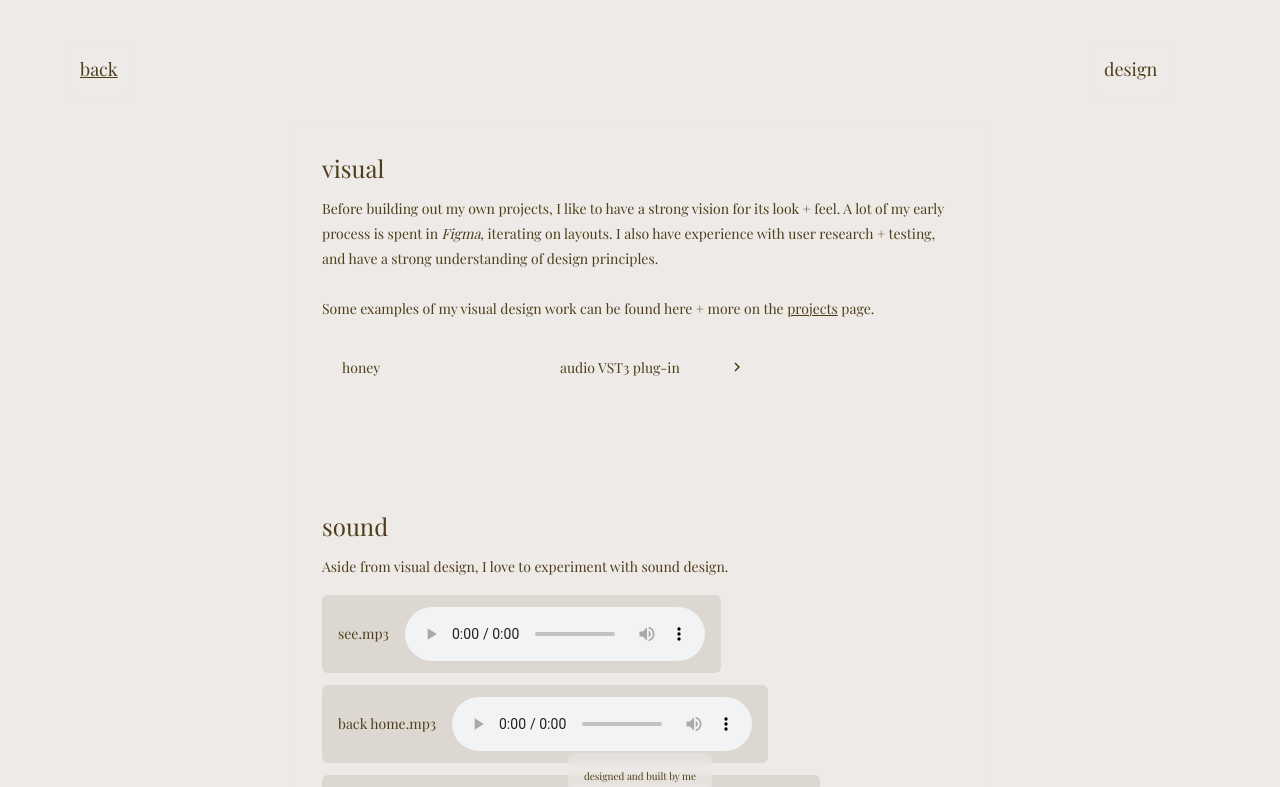
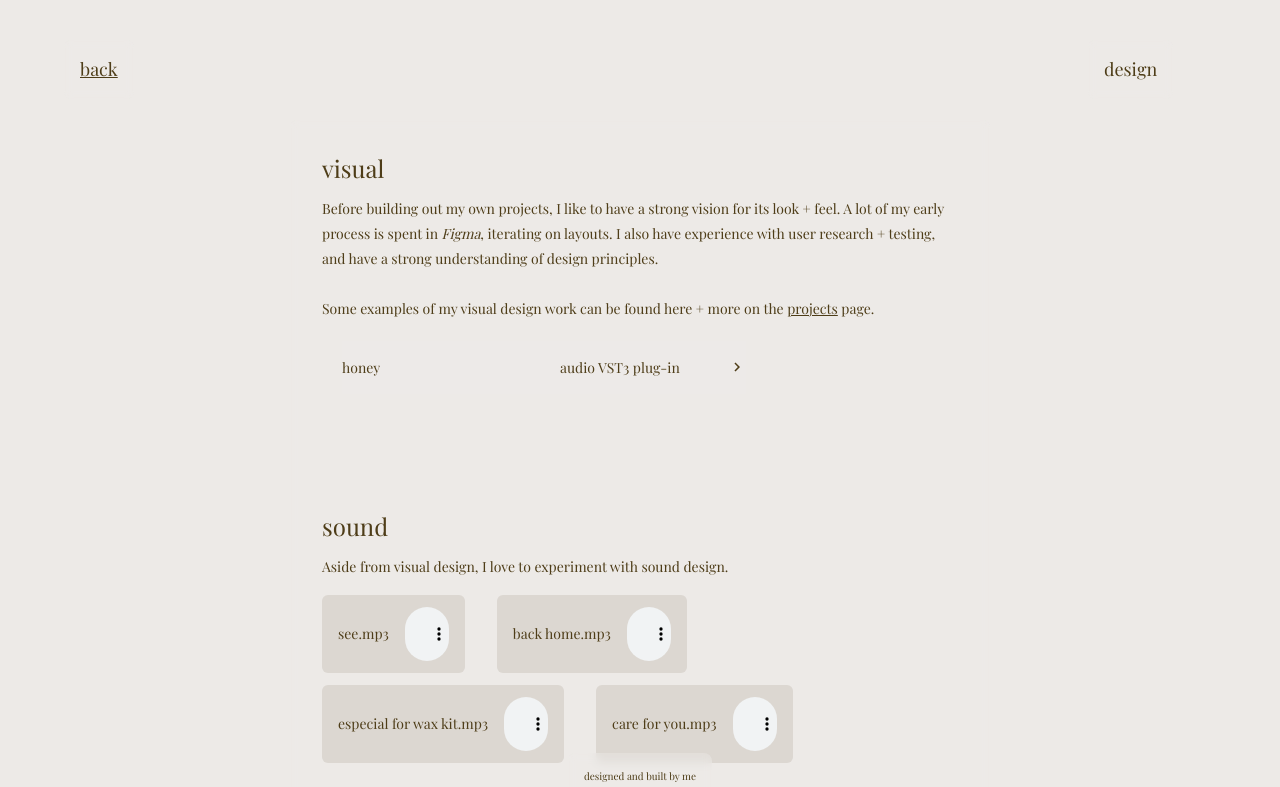
Before and after one commit to joshudd/portfolio, a Next.js app: page /design in a window 1280 px wide. Shown: the top 787 px of the page. Built offline with nearby package versions, Linux system fonts and the light colour scheme.

Commit message:
format sounds

```diff
--- a/src/components/views/design-view.tsx
+++ b/src/components/views/design-view.tsx
@@ -83,13 +83,13 @@ const DesignView = () => {
                 <p className="flex flex-col flex-wrap content-start gap-x-4 md:gap-x-8 text-[10px] sm:text-[12px] md:text-[14px] leading-[1.8]">
                     Aside from visual design, I love to experiment with sound design.
                 </p>
-                <div className="mt-4">
+                <div className="mt-4 flex flex-row flex-wrap content-start gap-x-4 md:gap-x-8">
                     {audioFiles.map((audioFile, index) => (
-                    <div key={index} className="inline-flex items-center mb-3 gap-x-4 pl-4 pr-4 py-3 rounded-md bg-background-design-color max-w-full">
+                    <div key={index} className="inline-flex items-center justify-between mb-3 gap-x-4 pl-4 pr-4 py-3 rounded-md bg-background-design-color max-w-full">
                         <h3 className="text-[10px] sm:text-[12px] md:text-[14px] font-normal whitespace-nowrap">
                             {audioFile.name}
                         </h3>
-                        <audio controls className="max-w-[300px]">
+                        <audio controls className="max-w-[44px]">
                             <source src={audioFile.src} type="audio/mpeg" />
                             Your browser does not support the audio element.
                             </audio>
```
